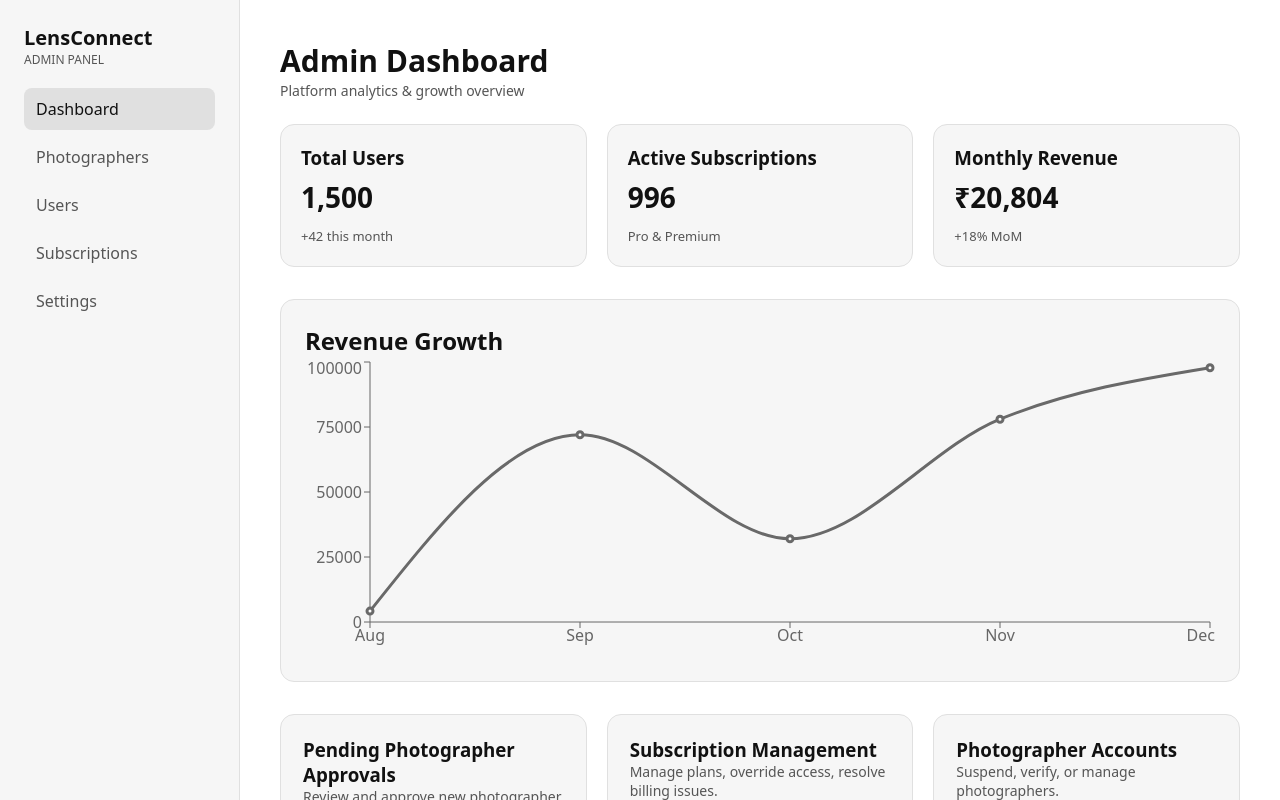
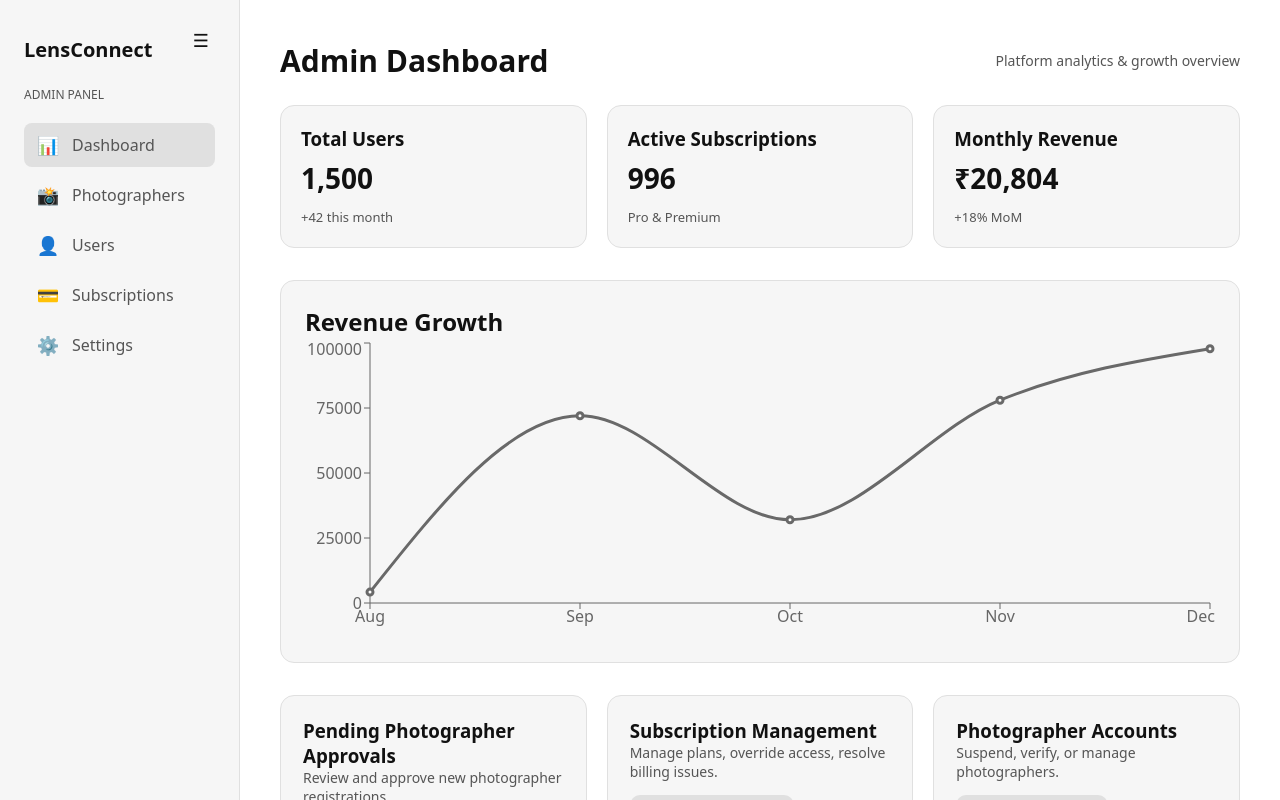
Before and after one commit to keshav2446/free, a React (Vite) app in the folder free/: page /admin in a window 1280 px wide. Built offline with nearby package versions, Linux system fonts and the light colour scheme.

Commit message:
admin theme done

```diff
--- /dev/null
+++ b/free/src/context/ThemeContext.jsx
@@ -0,0 +1,20 @@
+import { createContext, useEffect, useState } from "react";
+
+export const ThemeContext = createContext();
+
+export const ThemeProvider = ({ children }) => {
+  const [theme, setTheme] = useState(
+    () => localStorage.getItem("theme") || "light"
+  );
+
+  useEffect(() => {
+    document.body.classList.toggle("dark", theme === "dark");
+    localStorage.setItem("theme", theme);
+  }, [theme]);
+
+  return (
+    <ThemeContext.Provider value={{ theme, setTheme }}>
+      {children}
+    </ThemeContext.Provider>
+  );
+};
--- a/free/src/main.jsx
+++ b/free/src/main.jsx
@@ -4,10 +4,14 @@ import { BrowserRouter } from "react-router-dom";
 import App from "./App";
 import "./styles/global.css";
 
+import { ThemeProvider } from "./context/ThemeContext"; // 👈 ADD THIS
+
 ReactDOM.createRoot(document.getElementById("root")).render(
   <React.StrictMode>
-    <BrowserRouter>
-      <App />
-    </BrowserRouter>
+    <ThemeProvider>
+      <BrowserRouter>
+        <App />
+      </BrowserRouter>
+    </ThemeProvider>
   </React.StrictMode>
 );
--- a/free/src/pages/admin/AdminLayout.jsx
+++ b/free/src/pages/admin/AdminLayout.jsx
@@ -1,20 +1,52 @@
+import { useState } from "react";
 import { Outlet, NavLink } from "react-router-dom";
 import "./admin.css";
 
 const AdminLayout = () => {
+  const [collapsed, setCollapsed] = useState(false);
+
   return (
-    <div className="admin-layout">
+    <div className={`admin-layout ${collapsed ? "collapsed" : ""}`}>
       {/* SIDEBAR */}
       <aside className="admin-sidebar">
-        <h2>LensConnect</h2>
-        <p className="admin-role">ADMIN PANEL</p>
+        <div className="admin-header">
+          <h2>{collapsed ? "LC" : "LensConnect"}</h2>
+
+          <button
+            className="sidebar-toggle"
+            onClick={() => setCollapsed(!collapsed)}
+          >
+            ☰
+          </button>
+        </div>
+
+        <p className="admin-role">{collapsed ? "ADMIN" : "ADMIN PANEL"}</p>
 
         <nav>
-          <NavLink to="/admin">Dashboard</NavLink>
-          <NavLink to="/admin/photographers">Photographers</NavLink>
-          <NavLink to="/admin/users">Users</NavLink>
-          <NavLink to="/admin/subscriptions">Subscriptions</NavLink>
-          <NavLink to="/admin/settings">Settings</NavLink>
+          <NavLink to="/admin">
+            <span className="nav-icon">📊</span>
+            <span className="nav-text">Dashboard</span>
+          </NavLink>
+
+          <NavLink to="/admin/photographers">
+            <span className="nav-icon">📸</span>
+            <span className="nav-text">Photographers</span>
+          </NavLink>
+
+          <NavLink to="/admin/users">
+            <span className="nav-icon">👤</span>
+            <span className="nav-text">Users</span>
+          </NavLink>
+
+          <NavLink to="/admin/subscriptions">
+            <span className="nav-icon">💳</span>
+            <span className="nav-text">Subscriptions</span>
+          </NavLink>
+
+          <NavLink to="/admin/settings">
+            <span className="nav-icon">⚙️</span>
+            <span className="nav-text">Settings</span>
+          </NavLink>
         </nav>
       </aside>
 
--- a/free/src/pages/admin/admin.css
+++ b/free/src/pages/admin/admin.css
@@ -315,3 +315,120 @@
     max-width: 100%;
   }
 }
+
+
+
+
+/* =======================
+   SIDEBAR COLLAPSE
+======================= */
+
+/* smooth transition */
+.admin-sidebar {
+  transition: width 0.3s ease, padding 0.3s ease;
+}
+
+/* collapsed state */
+.admin-layout.collapsed .admin-sidebar {
+  width: 80px;
+  padding: 20px 10px;
+}
+
+/* hide text when collapsed */
+.admin-layout.collapsed .admin-sidebar h2 {
+  font-size: 16px;
+  text-align: center;
+}
+
+.admin-layout.collapsed .admin-role {
+  font-size: 10px;
+  text-align: center;
+}
+
+/* nav icons / text center */
+.admin-layout.collapsed .admin-sidebar nav a {
+  text-align: center;
+  padding: 10px 0;
+  font-size: 0;
+}
+
+/* keep active background visible */
+.admin-layout.collapsed .admin-sidebar nav a.active {
+  background: var(--border);
+}
+
+/* =======================
+   TOGGLE BUTTON
+======================= */
+
+.sidebar-toggle {
+  background: transparent;
+  border: none;
+  color: var(--text);
+  cursor: pointer;
+  font-size: 18px;
+  padding: 6px;
+  border-radius: 8px;
+}
+
+.sidebar-toggle:hover {
+  background: var(--border);
+}
+
+/* header layout */
+.admin-header {
+  display: flex;
+  align-items: center;
+  justify-content: space-between;
+  margin-bottom: 12px;
+}
+
+/* =======================
+   CONTENT SHIFT
+======================= */
+
+.admin-content {
+  transition: margin-left 0.3s ease;
+}
+
+
+/* =======================
+   SIDEBAR ICON MODE
+======================= */
+
+.admin-sidebar nav a {
+  display: flex;
+  align-items: center;
+  gap: 12px;
+}
+
+/* ICON */
+.nav-icon {
+  font-size: 18px;
+  min-width: 24px;
+  text-align: center;
+}
+
+/* TEXT */
+.nav-text {
+  white-space: nowrap;
+  transition: opacity 0.2s ease;
+}
+
+/* COLLAPSED STATE */
+.admin-layout.collapsed .nav-text {
+  opacity: 0;
+  width: 0;
+  overflow: hidden;
+}
+
+/* CENTER ICONS WHEN COLLAPSED */
+.admin-layout.collapsed .admin-sidebar nav a {
+  justify-content: center;
+  padding: 12px 0;
+}
+
+/* KEEP ACTIVE INDICATOR */
+.admin-layout.collapsed .admin-sidebar nav a.active {
+  background: var(--border);
+}
```
Also changed, not shown: free/src/components/pages/admin/AdminDashboard.jsx (deleted), free/src/components/pages/admin/Approvals.jsx (deleted), free/src/components/pages/admin/Photographers.jsx (deleted), free/src/components/pages/admin/Settings.jsx (deleted).
